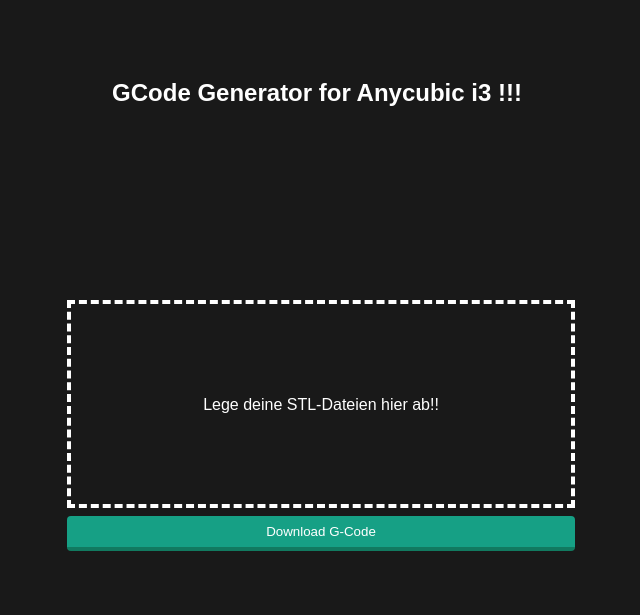
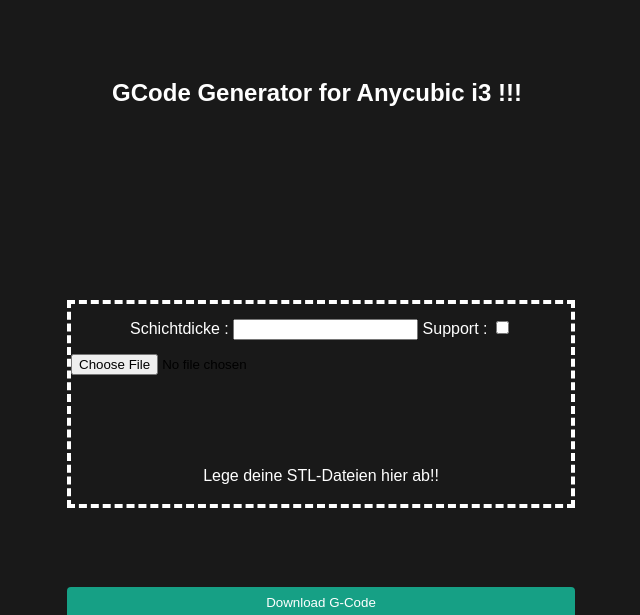
Before and after one commit to jrosum/cloud-slic3r, a Flask app: page / in a window 1280 px wide. Shown: the top 615 px of the page, without its empty margins (323-963 px from the left). Run offline with Flask 2, Linux system fonts and the light colour scheme.

Commit message:
Repaired slic3r commands

```diff
--- a/src/main.py
+++ b/src/main.py
@@ -2,15 +2,26 @@
 from os import system
 app = Flask(__name__)
 
-def slic3r_command(file):
-    return "slic3r " + file + \
-                                " --nozzle-diameter 0.4" \
-                                " --filament-diameter 1.75 " \
-                                " --temperature 200 " \
-                                " --bed-temperature 60 " \
-                                " --layer-height 0.1 " \
-                                "&& rm *.stl "
+def slic3r_command(file, height, support):
+    if support == "on":
+        command = "slic3r " + file + \
+                  " --nozzle-diameter 0.4" \
+                  " --filament-diameter 1.75 " \
+                  " --temperature 200 " \
+                  " --bed-temperature 60 " \
+                  " --layer-height " + str(height) + " " \
+                  " --support-material" \
+                  "&& rm *.stl "
+    else:
+        command = "slic3r " + file + \
+                  " --nozzle-diameter 0.4" \
+                  " --filament-diameter 1.75 " \
+                  " --temperature 200 " \
+                  " --bed-temperature 60 " \
+                  " --layer-height " + str(height) + " " \
+                  "&& rm *.stl "
 
+    return command
 
 @app.route('/')
 def index():
@@ -22,13 +33,15 @@
     if request.method == 'POST':
         system("rm *.gcode")
         f = request.files['file']
+        height = request.form["height"]
+        support = request.form["support"]
         filename_check = "&&" in f.filename or "|" in f.filename
 
         if not filename_check :
             print "received: " + f.filename
             f.save(f.filename)
-            print slic3r_command(str(f.filename))
-            system(slic3r_command(str(f.filename)))
+            print slic3r_command(str(f.filename), height, support)
+            system(slic3r_command(str(f.filename), height, support))
             gcode = "../" + str(f.filename).split(".")[0] + ".gcode"
 
             try:
--- a/src/static/style.css
+++ b/src/static/style.css
@@ -19,6 +19,12 @@
   color: #ffffff;
   font-family: Arial;
 }
+.settings{
+  text-align: center;
+  line-height: 50px;
+  color: #ffffff;
+  font-family: Arial;
+}
 form p{
   width: 100%;
   height: 100%;
@@ -27,7 +33,7 @@
   color: #ffffff;
   font-family: Arial;
 }
-form input{
+.fileSection{
   position: absolute;
   margin: 0;
   padding: 0;
--- a/src/templates/index.html
+++ b/src/templates/index.html
@@ -12,6 +12,11 @@
       <h2>GCode Generator for Anycubic i3 !!!</h2>
       <form action = "/uploader" method = "POST"
          enctype = "multipart/form-data">
+         <div class="settings">
+            Schichtdicke :
+            <input type="text" name="height" id="height">
+             Support : <input type="checkbox" name="support" id="support">
+         </div>
          <input type = "file" name = "file"/>
          <p>Lege deine STL-Dateien hier ab!!</p>
          <button type="submit">Download G-Code</button>
```
